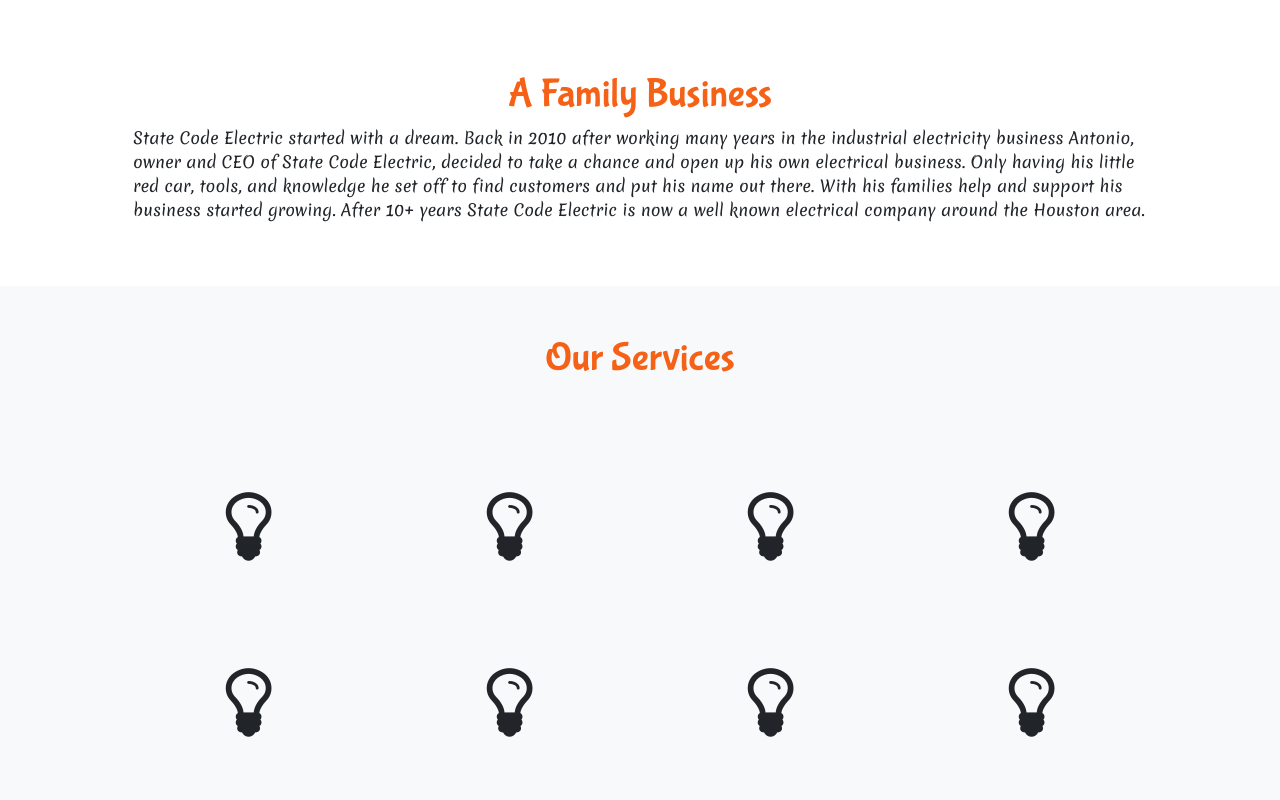
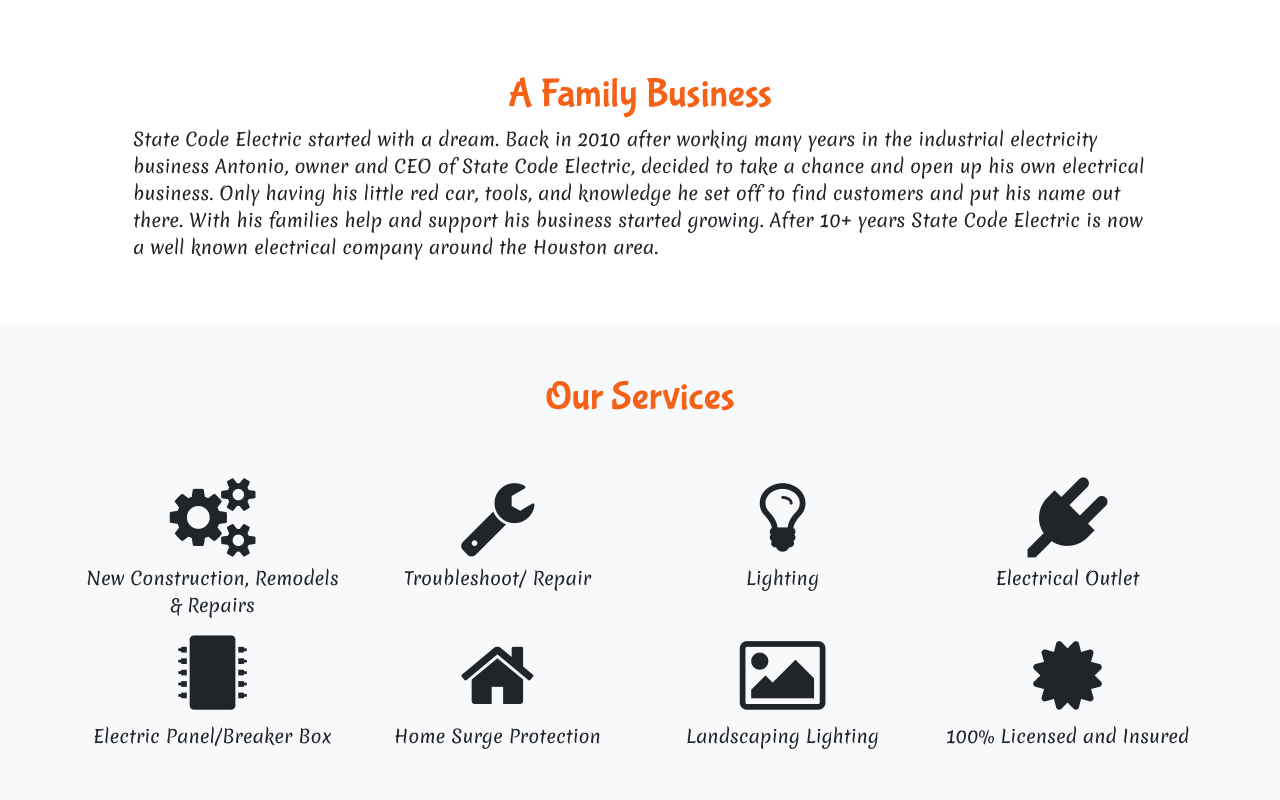
Before and after one commit to issa18/Portfolio, a website: page aboutus.html in a window 1280 px wide. Shown: the part 1460-2260 px from the top of the page. Drawn offline with nearby package versions, Linux system fonts and the light colour scheme.

Commit message:
finished services section on about page and enlarged paragraph text to large

```diff
--- a/CSS/styles.css
+++ b/CSS/styles.css
@@ -6,6 +6,10 @@
 
 p, ul {
     font-family: 'Merienda', cursive;
+}
+
+p {
+    font-size: large;
 }
 
 a, a:hover {
--- a/aboutus.html
+++ b/aboutus.html
@@ -111,32 +111,40 @@
                     <h1>Our Services</h1>
                 </div>
             </div>
-            <div class="row row-content text-center">
-                <div class="col-3">
-                    <span><i class="fa fa-lightbulb-o fa-5x" aria-hidden="true"></i></span>
+            <div class="row row-md-content text-center">
+                <div class="col-sm-6 col-md-3">
+                    <span><i class="fa fa-cogs fa-5x" aria-hidden="true"></i></span><br/>
+                    <p class="mt-2">New Construction, Remodels & Repairs</p>
                 </div>
-                <div class="col-3">
-                    <span><i class="fa fa-lightbulb-o fa-5x" aria-hidden="true"></i></span>
+                <div class="col-sm-6 col-md-3">
+                    <span><i class="fa fa-wrench fa-5x" aria-hidden="true"></i></span><br/>
+                    <p class="mt-2">Troubleshoot/ Repair</p>
                 </div>
-                <div class="col-3">
-                    <span><i class="fa fa-lightbulb-o fa-5x" aria-hidden="true"></i></span>
+                <div class="col-sm-6 col-md-3">
+                    <span><i class="fa fa-lightbulb-o fa-5x" aria-hidden="true"></i></span><br/>
+                    <p class="mt-2">Lighting</p>
                 </div>
-                <div class="col-3">
-                    <span><i class="fa fa-lightbulb-o fa-5x" aria-hidden="true"></i></span>
+                <div class="col-sm-6 col-md-3">
+                    <span><i class="fa fa-plug fa-5x" aria-hidden="true"></i></span><br/>
+                    <p class="mt-2">Electrical Outlet</p>
                 </div>
             </div>
-            <div class="row row-content text-center">
-                <div class="col-3">
-                    <span><i class="fa fa-lightbulb-o fa-5x" aria-hidden="true"></i></span>
+            <div class="row row-md-content text-center">
+                <div class="col-sm-6 col-md-3">
+                    <span><i class="fa fa-microchip fa-5x" aria-hidden="true"></i></span><br/>
+                    <p class="mt-2">Electric Panel/Breaker Box</p>
                 </div>
-                <div class="col-3">
-                    <span><i class="fa fa-lightbulb-o fa-5x" aria-hidden="true"></i></span>
+                <div class="col-sm-6 col-md-3">
+                    <span><i class="fa fa-home fa-5x" aria-hidden="true"></i></span><br/>
+                    <p class="mt-2">Home Surge Protection</p>
                 </div>
-                <div class="col-3">
-                    <span><i class="fa fa-lightbulb-o fa-5x" aria-hidden="true"></i></span>
+                <div class="col-sm-6 col-md-3">
+                    <span><i class="fa fa-photo fa-5x" aria-hidden="true"></i></span><br/>
+                    <p class="mt-2">Landscaping Lighting</p>
                 </div>
-                <div class="col-3">
-                    <span><i class="fa fa-lightbulb-o fa-5x" aria-hidden="true"></i></span>
+                <div class="col-sm-6 col-md-3">
+                    <span><i class="fa fa-certificate fa-5x" aria-hidden="true"></i></span><br/>
+                    <p class="mt-2">100% Licensed and Insured</p>
                 </div>
             </div>
         </div>
```
Also changed, not shown: index.html (+0 -3 lines).
